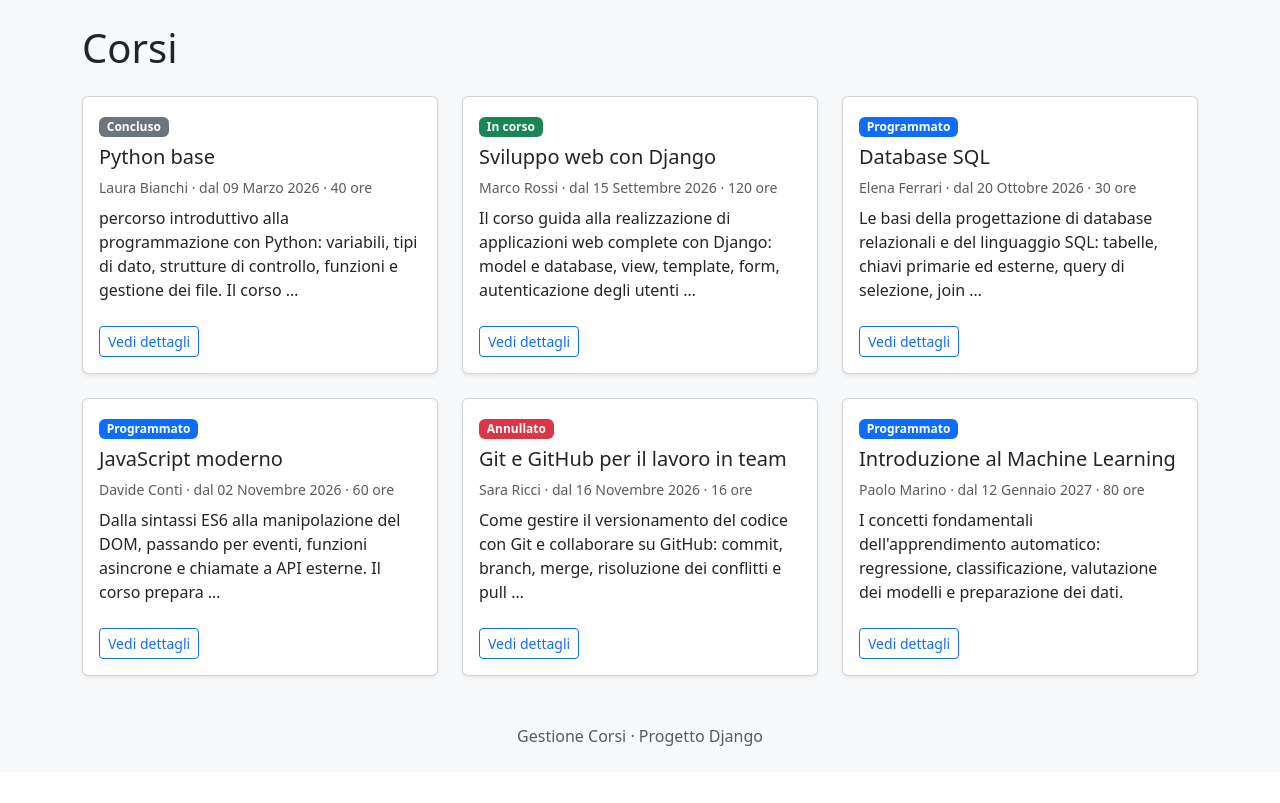
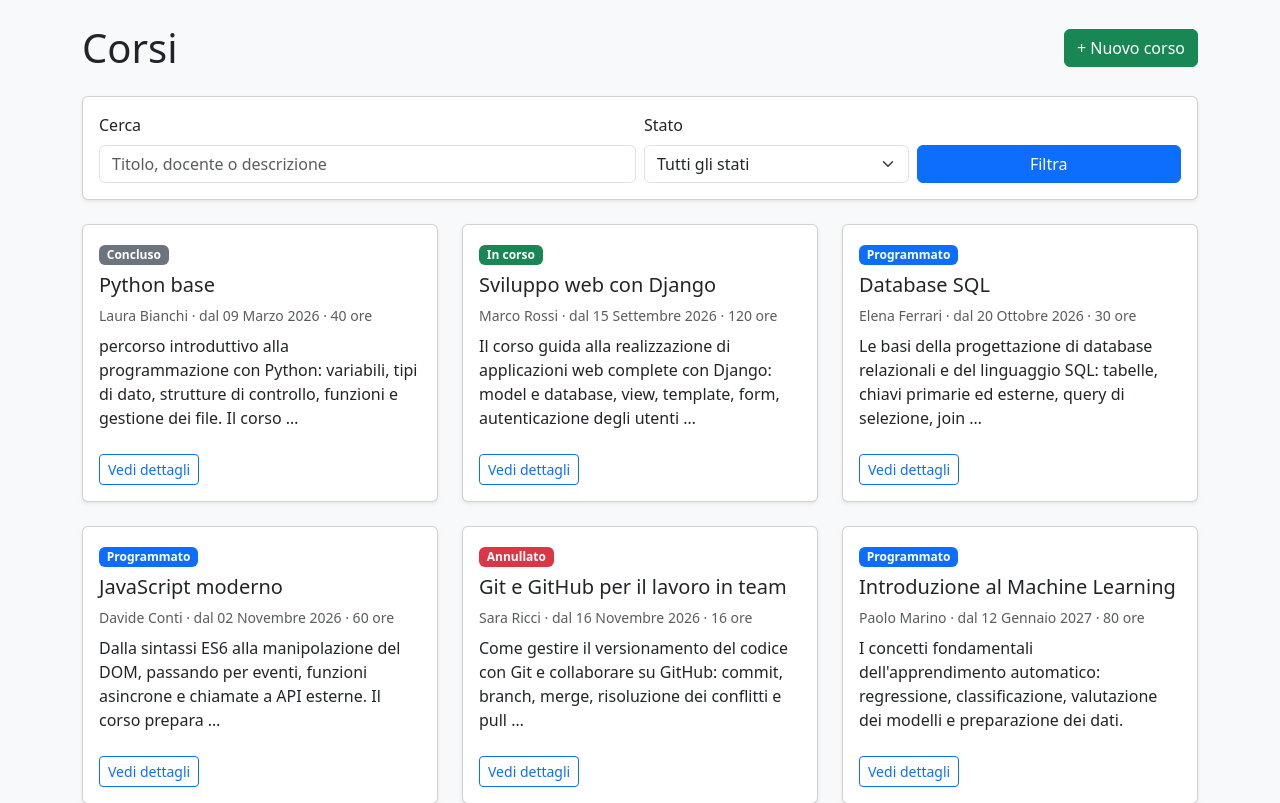
Before and after one commit to NicoloRanieri/gestione_corsi, a Django app: page /corsi/ in a window 1280 px wide. Shown: the part 56-859 px from the top of the page. Before the commit the page ends 802 px from the top, so only its background shows below. Run offline with Django 5.2, Linux system fonts and the light colour scheme; a user stored in the database is signed in; data comes from the database, SQL or seed files in the repository; both versions use the stored data as it was after the commit.

Commit message:
barra di ricerca corsi

```diff
--- a/corsi/templates/corsi/corso_list.html
+++ b/corsi/templates/corsi/corso_list.html
@@ -3,7 +3,45 @@
 {% block title %}Corsi | Gestione Corsi{% endblock %}
 
 {% block content %}
-<h1 class="mb-4">Corsi</h1>
+<div class="d-flex justify-content-between align-items-center mb-4">
+    <h1 class="mb-0">Corsi</h1>
+    {% if user.is_staff %}
+        <a href="{% url 'corsi:crea' %}" class="btn btn-success">+ Nuovo corso</a>
+    {% endif %}
+</div>
+
+<form method="get" class="card card-body shadow-sm mb-4">
+    <div class="row g-2 align-items-end">
+        <div class="col-md-6">
+            <label for="q" class="form-label">Cerca</label>
+            <input type="search" name="q" id="q" value="{{ q }}" class="form-control"
+                   placeholder="Titolo, docente o descrizione">
+        </div>
+        <div class="col-md-3">
+            <label for="stato" class="form-label">Stato</label>
+            <select name="stato" id="stato" class="form-select">
+                <option value="">Tutti gli stati</option>
+                {% for valore, etichetta in stati %}
+                    <option value="{{ valore }}" {% if valore == stato_selezionato %}selected{% endif %}>
+                        {{ etichetta }}
+                    </option>
+                {% endfor %}
+            </select>
+        </div>
+        <div class="col-md-3 d-flex gap-2">
+            <button type="submit" class="btn btn-primary flex-fill">Filtra</button>
+            {% if filtri_attivi %}
+                <a href="{% url 'corsi:lista' %}" class="btn btn-outline-secondary">Azzera</a>
+            {% endif %}
+        </div>
+    </div>
+</form>
+
+{% if filtri_attivi %}
+    {% with totale=corsi|length %}
+        <p class="text-muted">{{ totale }} cors{{ totale|pluralize:"o,i" }} trovat{{ totale|pluralize:"o,i" }}</p>
+    {% endwith %}
+{% endif %}
 
 <div class="row g-4">
     {% for corso in corsi %}
@@ -22,8 +60,14 @@
                 </div>
             </div>
         </div>
-    {% empty %}
-        <p class="text-muted">Nessun corso disponibile.</p>
+        {% empty %}
+        <p class="text-muted">
+            {% if filtri_attivi %}
+                Nessun corso corrisponde ai criteri di ricerca.
+            {% else %}
+                Nessun corso disponibile.
+            {% endif %}
+        </p>
     {% endfor %}
 </div>
 {% endblock %}
--- a/corsi/urls.py
+++ b/corsi/urls.py
@@ -13,4 +13,8 @@ urlpatterns = [
     path("corsi/<int:pk>/iscriviti/", views.iscriviti, name="iscriviti"),
     path("iscrizioni/", views.MieIscrizioniView.as_view(), name="mie_iscrizioni"),
     path("iscrizioni/<int:pk>/annulla/", views.annulla_iscrizione, name="annulla_iscrizione"),
+
+    path("corsi/nuovo/", views.CorsoCreateView.as_view(), name="crea"),
+    path("corsi/<int:pk>/modifica/", views.CorsoUpdateView.as_view(), name="modifica"),
+    path("corsi/<int:pk>/elimina/", views.CorsoDeleteView.as_view(), name="elimina"),
 ]
--- a/corsi/views.py
+++ b/corsi/views.py
@@ -1,12 +1,17 @@
 from django.contrib import messages
 from django.contrib.auth.decorators import login_required
-from django.contrib.auth.mixins import LoginRequiredMixin
+from django.contrib.auth.mixins import LoginRequiredMixin, UserPassesTestMixin
+from django.contrib.messages.views import SuccessMessageMixin
 from django.core.exceptions import ValidationError
 from django.shortcuts import get_object_or_404, redirect
+from django.urls import reverse_lazy
 from django.views.decorators.http import require_POST
-from django.views.generic import DetailView, ListView
+from django.views.generic import CreateView, DeleteView, DetailView, ListView, UpdateView
 
+from .forms import CorsoForm
 from .models import Corso, Iscrizione
+
+from django.db.models import Q
 
 
 class CorsoListView(ListView):
@@ -69,3 +74,56 @@ class MieIscrizioniView(LoginRequiredMixin, ListView):
 
     def get_queryset(self):
         return Iscrizione.objects.filter(utente=self.request.user).select_related("corso")
+
+class StaffRequiredMixin(UserPassesTestMixin):
+    def test_func(self):
+        return self.request.user.is_staff
+
+
+class CorsoCreateView(StaffRequiredMixin, SuccessMessageMixin, CreateView):
+    model = Corso
+    form_class = CorsoForm
+    success_message = 'Il corso "%(titolo)s" è stato creato.'
+
+
+class CorsoUpdateView(StaffRequiredMixin, SuccessMessageMixin, UpdateView):
+    model = Corso
+    form_class = CorsoForm
+    success_message = 'Il corso "%(titolo)s" è stato aggiornato.'
+
+
+class CorsoDeleteView(StaffRequiredMixin, SuccessMessageMixin, DeleteView):
+    model = Corso
+    success_url = reverse_lazy("corsi:lista")
+
+    def get_success_message(self, cleaned_data):
+        return f'Il corso "{self.object.titolo}" è stato eliminato.'
+
+class CorsoListView(ListView):
+    model = Corso
+    context_object_name = "corsi"
+
+    def get_queryset(self):
+        queryset = super().get_queryset()
+        self.q = self.request.GET.get("q", "").strip()
+        self.stato = self.request.GET.get("stato", "")
+
+        if self.q:
+            queryset = queryset.filter(
+                Q(titolo__icontains=self.q)
+                | Q(docente__icontains=self.q)
+                | Q(descrizione__icontains=self.q)
+            )
+
+        if self.stato in Corso.Stato.values:
+            queryset = queryset.filter(stato=self.stato)
+
+        return queryset
+
+    def get_context_data(self, **kwargs):
+        context = super().get_context_data(**kwargs)
+        context["q"] = self.q
+        context["stato_selezionato"] = self.stato
+        context["stati"] = Corso.Stato.choices
+        context["filtri_attivi"] = bool(self.q or self.stato in Corso.Stato.values)
+        return context
```
Also changed, not shown: corsi/forms.py (added, +64 -0 lines), corsi/templates/corsi/corso_confirm_delete.html (added, +28 -0 lines), corsi/templates/corsi/corso_detail.html (+7 -1 lines), corsi/templates/corsi/corso_form.html (added, +47 -0 lines), db.sqlite3.
